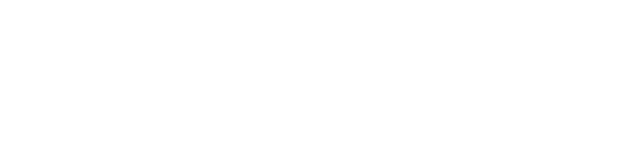
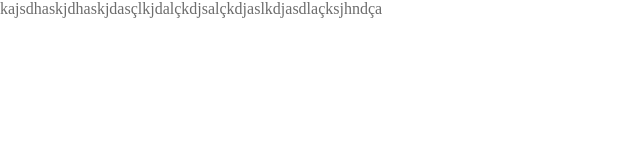
Before and after one commit to VictorKoga/Projeto-Perfil-de-Viagem, a plain HTML site: page index.html in a window 1280 px wide. Shown: the whole page, without its empty margins (0-640 px from the left). Drawn offline with Linux system fonts and the light colour scheme.

Commit message:
initial style guide

```diff
--- a/index.html
+++ b/index.html
@@ -1,12 +1,14 @@
 <!DOCTYPE html>
 <html lang="pt-br">
-<head>
-  <meta charset="UTF-8">
-  <meta name="viewport" content="width=device-width, initial-scale=1.0">
-  <title>Travelgram | Perfil de viagens</title>
-  <link rel="stylesheet" href="styles/index.css">
-</head>
-<body>
-
-</body>
+  <head>
+    <link rel="preconnect" href="https://fonts.googleapis.com" />
+    <link rel="preconnect" href="https://fonts.gstatic.com" crossorigin />
+    <meta charset="UTF-8" />
+    <meta name="viewport" content="width=device-width, initial-scale=1.0" />
+    <title>Travelgram | Perfil de viagens</title>
+    <link rel="stylesheet" href="styles/index.css" />
+  </head>
+  <body>
+    <p>kajsdhaskjdhaskjdasçlkjdalçkdjsalçkdjaslkdjasdlaçksjhndça</p>
+  </body>
 </html>
--- a/styles/global.css
+++ b/styles/global.css
@@ -3,3 +3,18 @@
   padding: 0;
   box-sizing: border-box;
 }
+
+:root {
+  --brand-color: #EF5F4C; /* variavel */
+  --background-color: #FFFFFF; /* variavel do background color */
+  --surfarce-color: #F5F5F5; /* variavel do surface */
+  --skeleton-color: #D9D9D9; /* variavel do skeleton */
+  --shape-transparency: #ffffff8f; /* variavel da transparencia */
+  --text-color-primary: #313131; /* variavel do texto primario */
+  --text-color-secondary: #6C6C6C; /* variavel do texto secundario */
+}
+
+body {
+  color: var(--text-color-secondary); /* dentro do parenteses vai a varial */
+  background-color: var(--background-color); /* variavel do fundo da page */
+}
```
Also changed, not shown: assets/AirplaneTilt.svg (added), assets/Image 01.png (added), assets/Image 02.png (added), assets/Image 03.png (added), assets/Image 04.png (added), assets/Image 05.png (added), assets/Image 06.png (added), assets/Image 07.png (added), assets/Image 08.png (added), assets/Image 09.png (added), assets/Image 10.png (added), assets/Image 11.png (added), assets/Image.svg (added), assets/Logo.svg (added), 2 more files, 1 other file.
